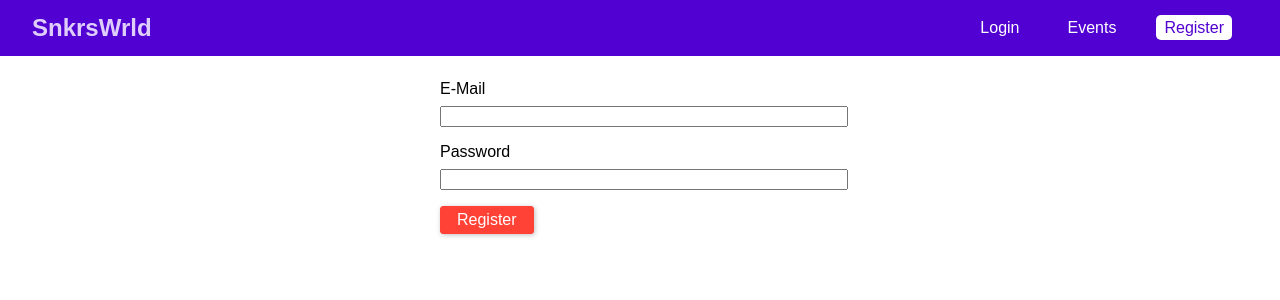
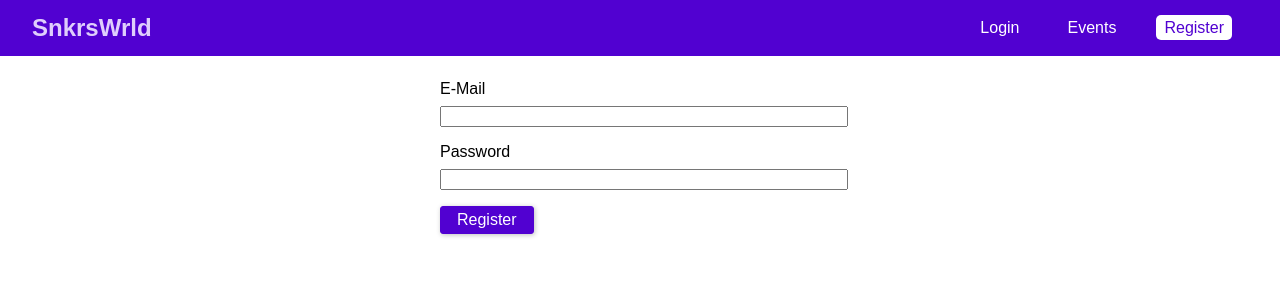
Before and after one commit to GummyGod/BookIT, a React app in the folder frontend/: page /register in a window 1280 px wide. Shown: the top 300 px of the page. Built offline with nearby package versions, Linux system fonts and the light colour scheme.

Commit message:
logout method

```diff
--- a/frontend/src/App.js
+++ b/frontend/src/App.js
@@ -27,7 +27,7 @@ class App extends Component {
 		token:null,
 		userId: null
 	}
-	login = (token,userId,tokenExpiration) => {
+	login = (token,userId) => {
 		this.setState({ token:token, userId: userId });
 	}
 
--- a/frontend/src/components/Navigation/MainNavigation.js
+++ b/frontend/src/components/Navigation/MainNavigation.js
@@ -26,7 +26,7 @@ const mainNavigation = props => (
                                     <NavLink to="/bookings"> Bookings </NavLink>
                                 </li>
                                 <li>
-                                    <button>Logout</button>
+                                    <button onClick={context.logout}>Logout</button>
                                 </li>
                             </React.Fragment>
                             }
--- a/frontend/src/pages/Register.css
+++ b/frontend/src/pages/Register.css
@@ -19,9 +19,9 @@
 }
 
 .form-actions button {
-    background: #FF4136;
+    background: #5101d1;
     font: inherit;
-    border: 1px solid #FF4136;
+    border: 1px solid #5101d1;
     border-radius: 3px;
     padding: 0.25rem 1rem;
     margin-right: 1rem;
@@ -32,6 +32,6 @@
 
 .form-actions button:hover,
 .form-actions button:hover:active {
-    background:rgb(150, 18, 13);
-    border-color: rgb(150, 18, 13);
+    background:rgb(149, 115, 202);
+    border-color: rgb(149, 115, 202);
 }
```
